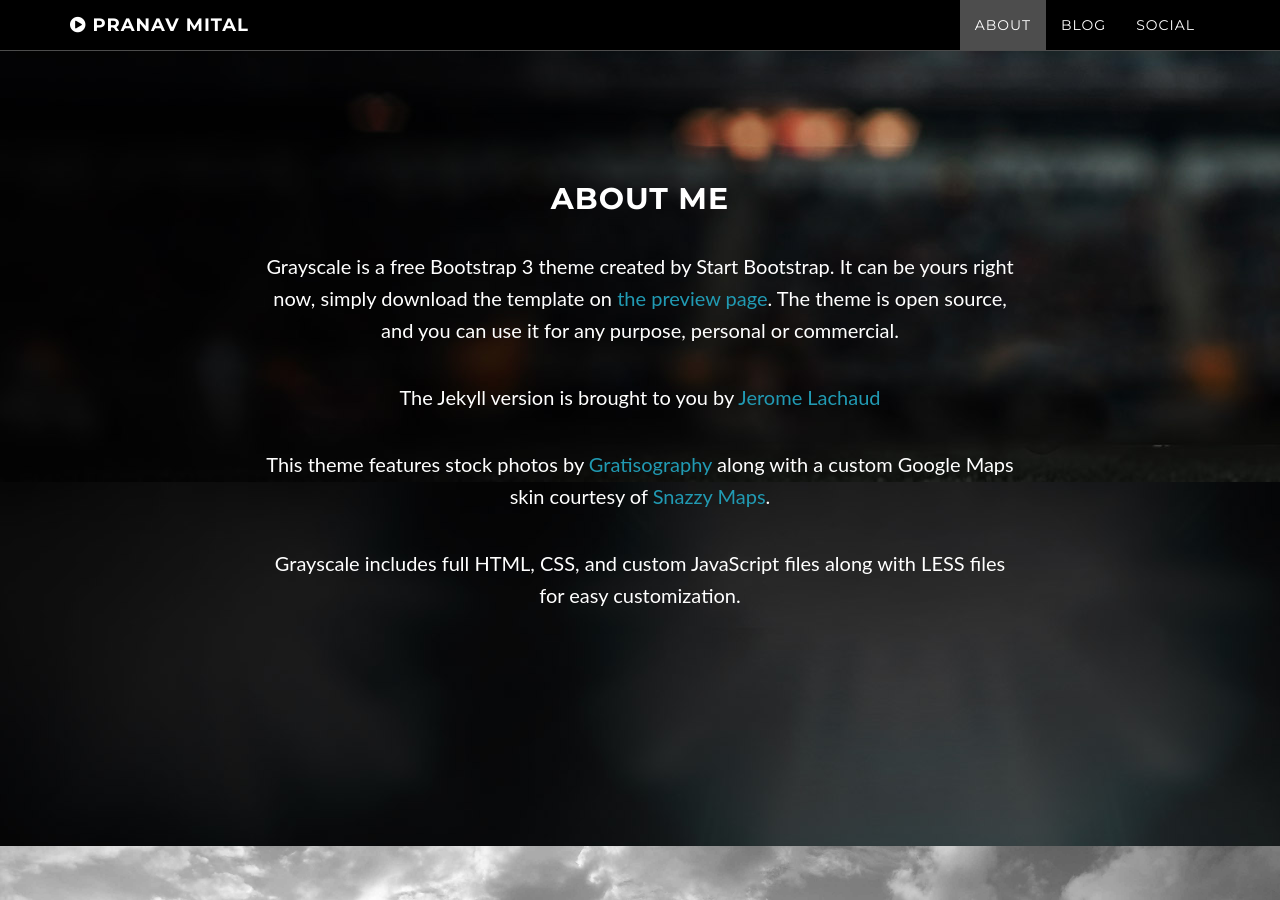
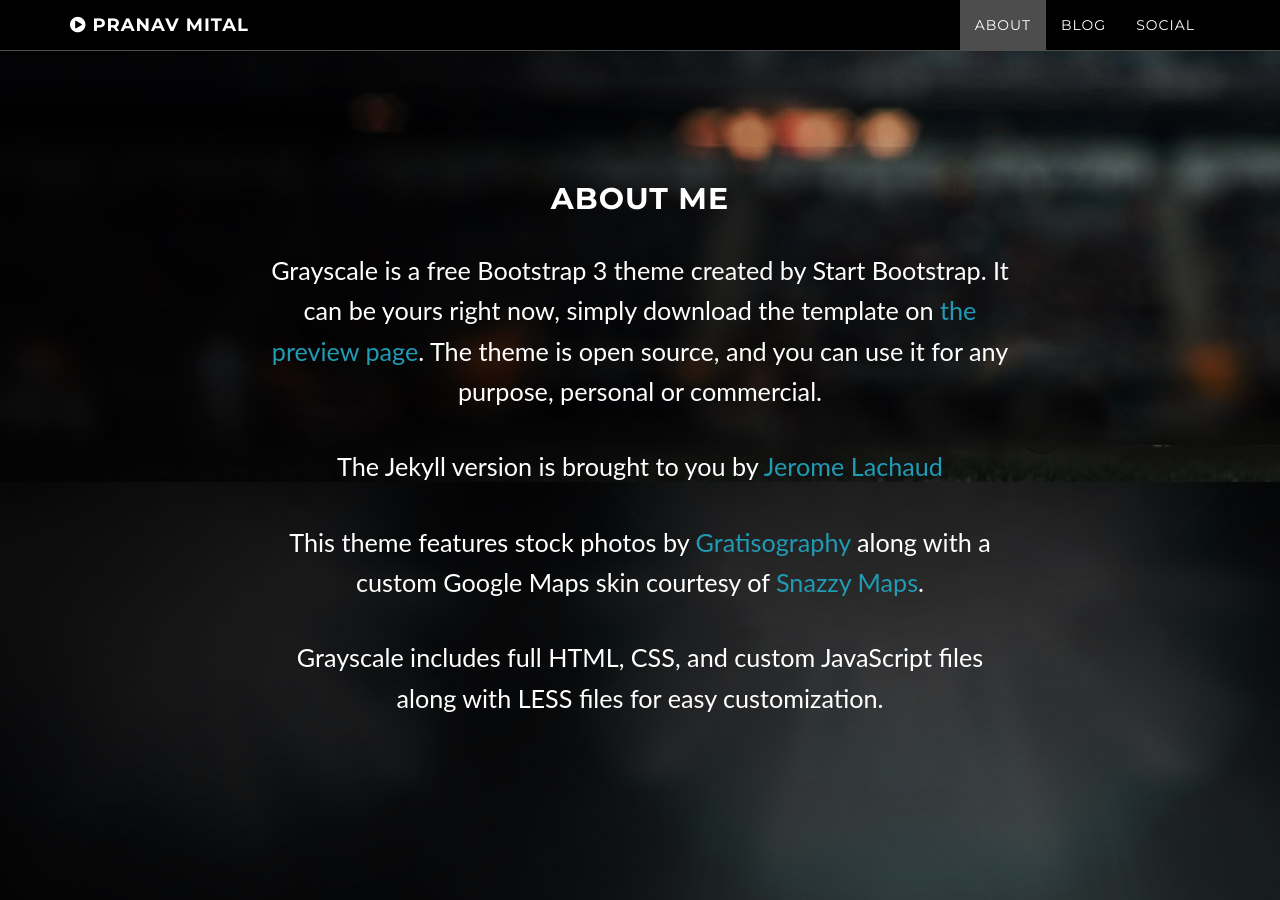
Before and after one commit to pranavmital/pranavmital.github.io, a Jekyll site: the page built from index.html, in a window 1280 px wide and 900 px high, scrolled down 918 px. Built offline with Jekyll 4.4.1, drawn with Linux system fonts in a browser that asks for light colours.

Commit message:
font size body

```diff
--- a/_includes/css/grayscale.css
+++ b/_includes/css/grayscale.css
@@ -39,7 +39,7 @@ p {
 @media(min-width:767px) {
     p {
         margin: 0 0 35px;
-        font-size: 20px;
+        font-size: 180%;
         line-height: 1.6;
     }
 }
```
